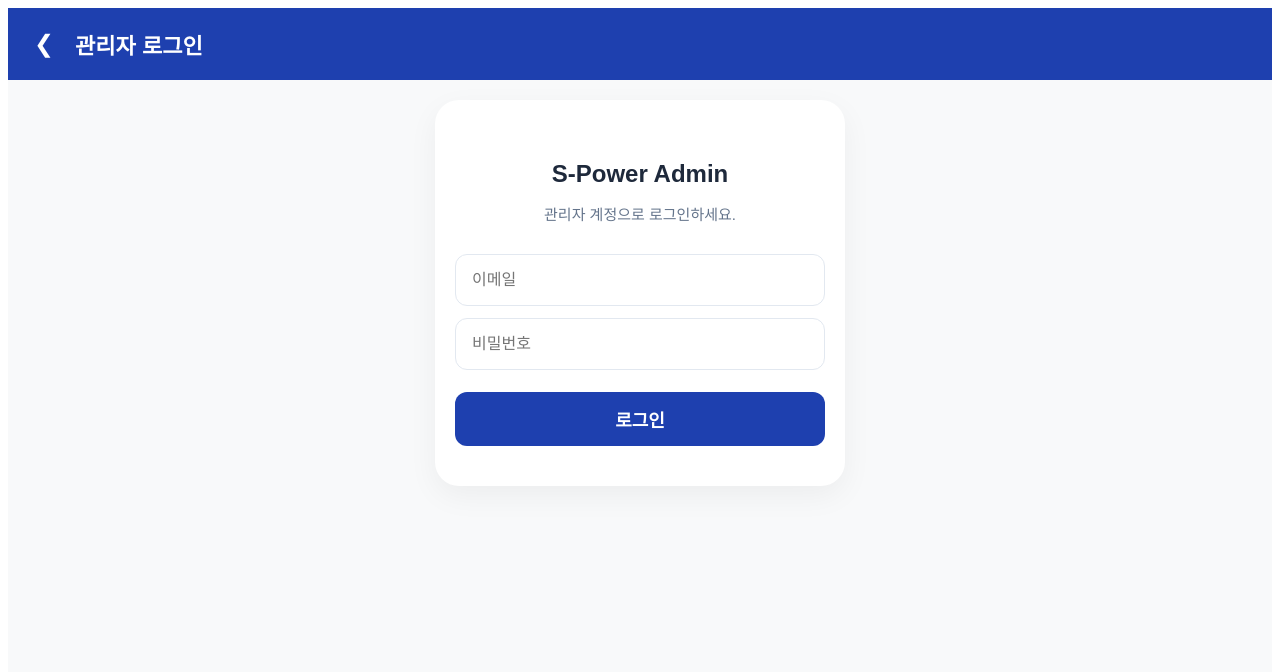
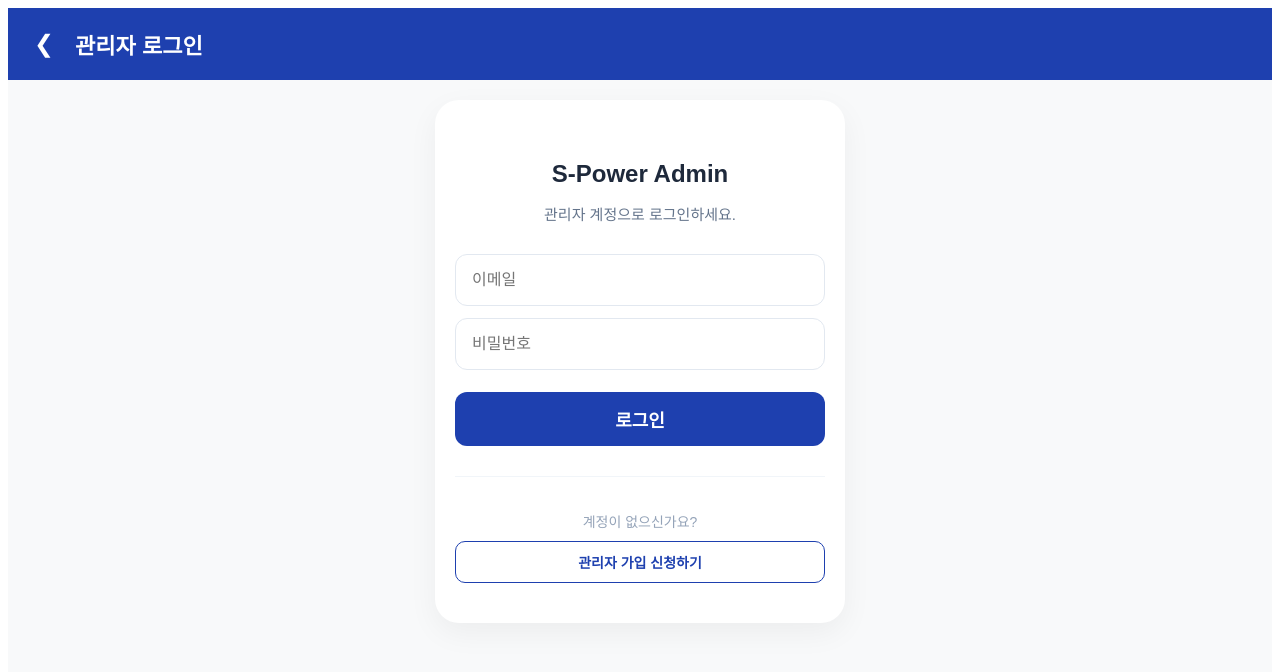
Before and after one commit to JinnyDad/visitor-system, a Next.js app: page /temp-login in a window 1280 px wide. Shown: the top 672 px of the page. Built offline with nearby package versions, Linux system fonts and the light colour scheme; no server answers.

Commit message:
feat: add signup link to existing login page design

```diff
--- a/app/temp-login/page.js
+++ b/app/temp-login/page.js
@@ -32,14 +32,17 @@ export default function AdminLoginPage() {
 
   return (
     <div style={{ minHeight: "100vh", backgroundColor: "#f8f9fa", fontFamily: "'Pretendard', sans-serif" }}>
+      {/* 기존 디자인 유지 */}
       <header style={{ backgroundColor: "#1e40af", color: "white", padding: "20px", display: "flex", alignItems: "center" }}>
         <button onClick={() => router.push("/")} style={{ background: "none", border: "none", color: "white", fontSize: "24px", cursor: "pointer", marginRight: "15px" }}>❮</button>
         <span style={{ fontWeight: "bold", fontSize: "22px" }}>관리자 로그인</span>
       </header>
+
       <main style={{ padding: "10px 20px", maxWidth: "450px", margin: "0 auto", boxSizing: "border-box" }}>
         <div style={{ backgroundColor: "white", borderRadius: "24px", padding: "40px 20px", boxShadow: "0 10px 30px rgba(0,0,0,0.05)", textAlign: "center", boxSizing: "border-box", marginTop: "10px" }}>
           <h2 style={{ fontSize: "24px", fontWeight: "bold", color: "#1e293b", marginBottom: "10px" }}>S-Power Admin</h2>
           <p style={{ color: "#64748b", marginBottom: "30px", fontSize: "15px" }}>관리자 계정으로 로그인하세요.</p>
+
           <form onSubmit={handleLogin}>
             <input type="email" placeholder="이메일" value={email} onChange={(e) => setEmail(e.target.value)} required style={inputStyle} />
             <input type="password" placeholder="비밀번호" value={password} onChange={(e) => setPassword(e.target.value)} required style={inputStyle} />
@@ -47,6 +50,17 @@ export default function AdminLoginPage() {
               {loading ? "로그인 중..." : "로그인"}
             </button>
           </form>
+
+          {/* ⭐ 새로 추가된 회원가입 링크 영역 */}
+          <div style={{ marginTop: "30px", paddingTop: "20px", borderTop: "1px solid #f1f5f9" }}>
+            <p style={{ fontSize: "14px", color: "#94a3b8", marginBottom: "10px" }}>계정이 없으신가요?</p>
+            <button
+              onClick={() => router.push("/signup")}
+              style={{ background: "none", border: "1px solid #1e40af", color: "#1e40af", padding: "10px 20px", borderRadius: "10px", fontSize: "14px", fontWeight: "bold", cursor: "pointer", width: "100%" }}
+            >
+              관리자 가입 신청하기
+            </button>
+          </div>
         </div>
       </main>
     </div>
```
